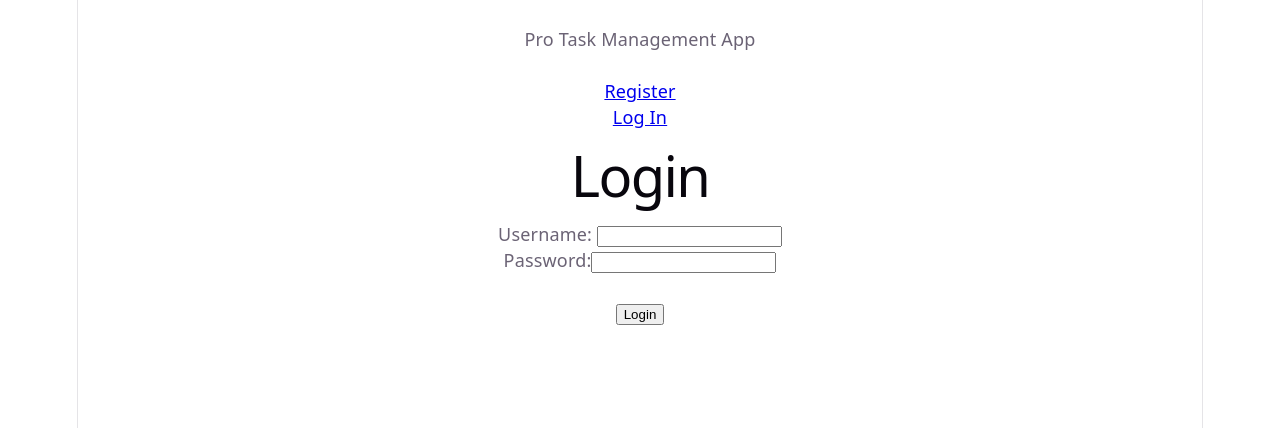
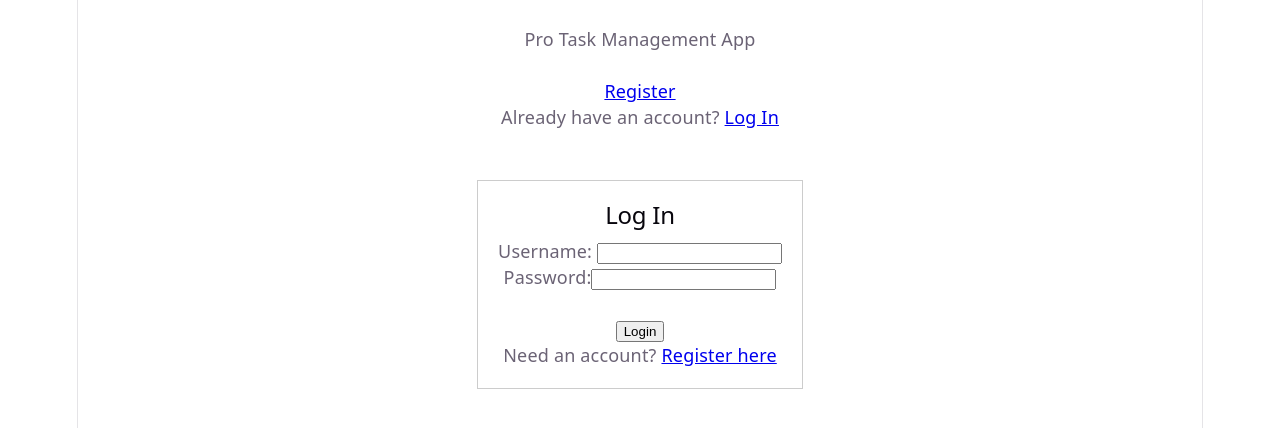
Before and after one commit to fdiallo/MERN-Capstone-ProTasker, a React app in the folder frontend/: page /login in a window 1280 px wide. Shown: the top 428 px of the page. Built offline with nearby package versions, Linux system fonts and the light colour scheme; the HTML template or start-up script is replaced by a standard one.

Commit message:
Fixed UI issues

```diff
--- a/frontend/src/components/AddProject.jsx
+++ b/frontend/src/components/AddProject.jsx
@@ -16,7 +16,7 @@ export default function AddProject({ addProject }) {
         <input name="name"></input><br />
         <label htmlFor="description">Description: </label>
         <input name="description"></input><br /><br />
-        <input type="submit" />
+        <button type="submit">Add New Project</button>
       </form>
     )
 }
--- a/frontend/src/components/Navbar.jsx
+++ b/frontend/src/components/Navbar.jsx
@@ -14,7 +14,7 @@ export default function Navbar({token, logOut}){
         <nav>
        <br /> <p>Pro Task Management App</p><br />
         <Link to="/register">Register</Link><br />
-        <Link to="/login">Log In</Link>
+        <p>Already have an account? <Link to="/login">Log In</Link></p>
         </nav>
     )
 }
--- a/frontend/src/components/Project.jsx
+++ b/frontend/src/components/Project.jsx
@@ -1,4 +1,3 @@
-
 
 export default function Project({ project, checkProject }) {
     function handleCheck({target}){
--- a/frontend/src/pages/login.jsx
+++ b/frontend/src/pages/login.jsx
@@ -1,5 +1,6 @@
 
 import { useState, useEffect } from "react";
+import { Link } from 'react-router-dom';
 
 function Login({ setLogin }) {
 
@@ -29,8 +30,9 @@ function Login({ setLogin }) {
   }
 
   return (
-    <>
-      <h1>Login</h1>
+     <div style={{ maxWidth: '400px', margin: '50px auto', padding: '20px', border: '1px solid #ccc' }}>
+      <h2>Log In</h2>
+
       <form onSubmit={handleSubmit}>
         <label htmlFor="username">Username: <input name="username" /><br />
         </label>
@@ -39,7 +41,8 @@ function Login({ setLogin }) {
         </label>
         <input type="submit" value="Login" />
       </form>
-    </>
+       <p>Need an account? <Link to="/register">Register here</Link></p>
+    </div>
   );
 }
 
--- a/frontend/src/pages/projects.jsx
+++ b/frontend/src/pages/projects.jsx
@@ -1,6 +1,9 @@
 import Project from "../components/Project.jsx";
 import AddProject from "../components/AddProject.jsx";
 import { useEffect, useState } from "react";
+
+
+import { Link } from 'react-router-dom';
 
 function Projects({ token, user }) {
 
@@ -48,7 +51,7 @@ function Projects({ token, user }) {
         if (!editProjectInfo.delete) {
             const response = await fetch(
                 import.meta.env.VITE_BACKEND_URL + "/api/projects/" + editProjectInfo._id,
-            //    "http://localhost:3000/api/projects/" + editProjectInfo._id,
+                //    "http://localhost:3000/api/projects/" + editProjectInfo._id,
                 {
                     method: "PUT",
                     headers: {
@@ -89,9 +92,23 @@ function Projects({ token, user }) {
             <h1>Projects</h1>
 
             {projects.map((project) => (
-                <Project key={project._id} project={project} checkProject={handleEdit} />
+                <div key={project._id} style={{
+                    border: 'none',
+                    borderTop: '4px dotted #ccc', // Adjust color and thickness here
+                    width: '100%',
+                    margin: '20px 0',
+                }}
+                >
+                    <br /><br />
+                    <Project key={project._id} project={project} checkProject={handleEdit} />
+
+                    <Link to={`/projects/${project._id}`}>View Details & Tasks</Link>
+
+                </div>
             ))}
 
+
+            <br /><hr style={{ borderTop: "2px solid #ccc", margin: "20px 0" }} />
             <AddProject addProject={handleProject} />
         </>
     );
--- a/frontend/src/pages/register.jsx
+++ b/frontend/src/pages/register.jsx
@@ -1,4 +1,6 @@
 import { useState, useEffect } from "react";
+
+import { Link } from 'react-router-dom';
 
 
 function Register({setLogin}) {
@@ -30,7 +32,9 @@ function Register({setLogin}) {
     getData(body, e.target);
   }
   return (
-    <>
+
+      <div style={{ maxWidth: '400px', margin: '50px auto', padding: '20px', border: '1px solid #ccc' }}>
+      <h2>Create Account</h2>
       <h1>Register</h1>
       <form onSubmit={handleSubmit}>
         <label htmlFor="username">Username: </label>
@@ -41,8 +45,9 @@ function Register({setLogin}) {
         <input name="password"></input><br /><br />
         <input type="submit" value="Register" />
       </form>
+      <p>Already have an account? <Link to="/login">Login here</Link></p>
       {!available && <h3>That Username / email is not available! Did you forget your information?</h3>}
-    </>
+     </div>
   );
 }
 
```
Also changed, not shown: frontend/src/pages/ProjectDetail.jsx (added), 2 other files (tests, documents, lock files or other folders).
